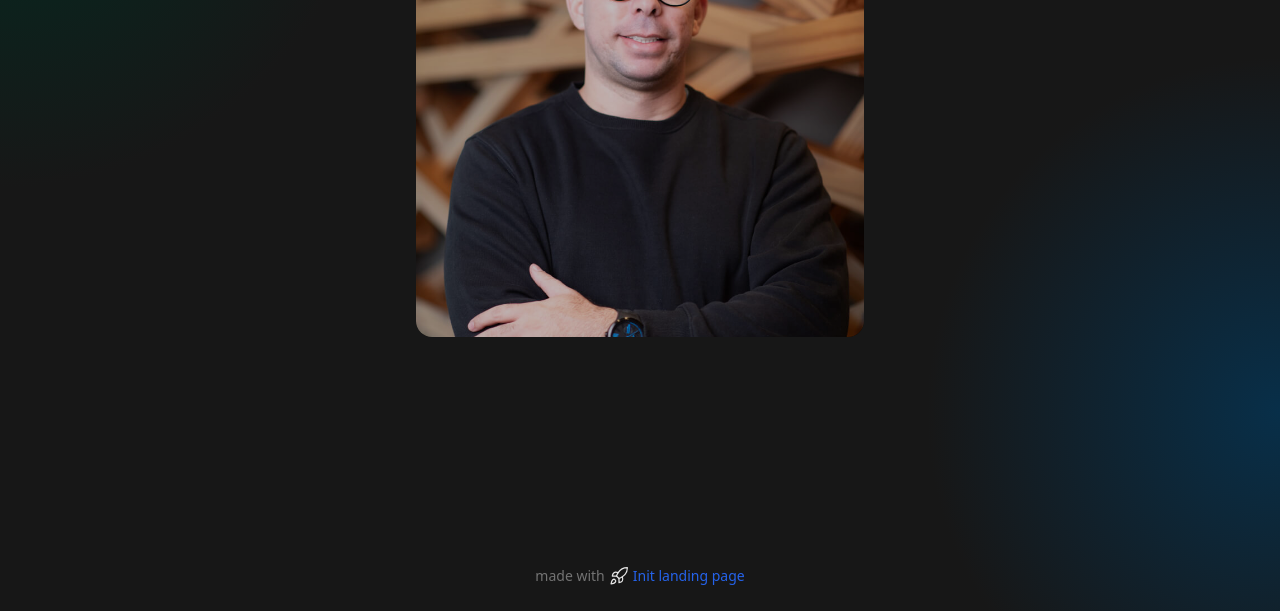
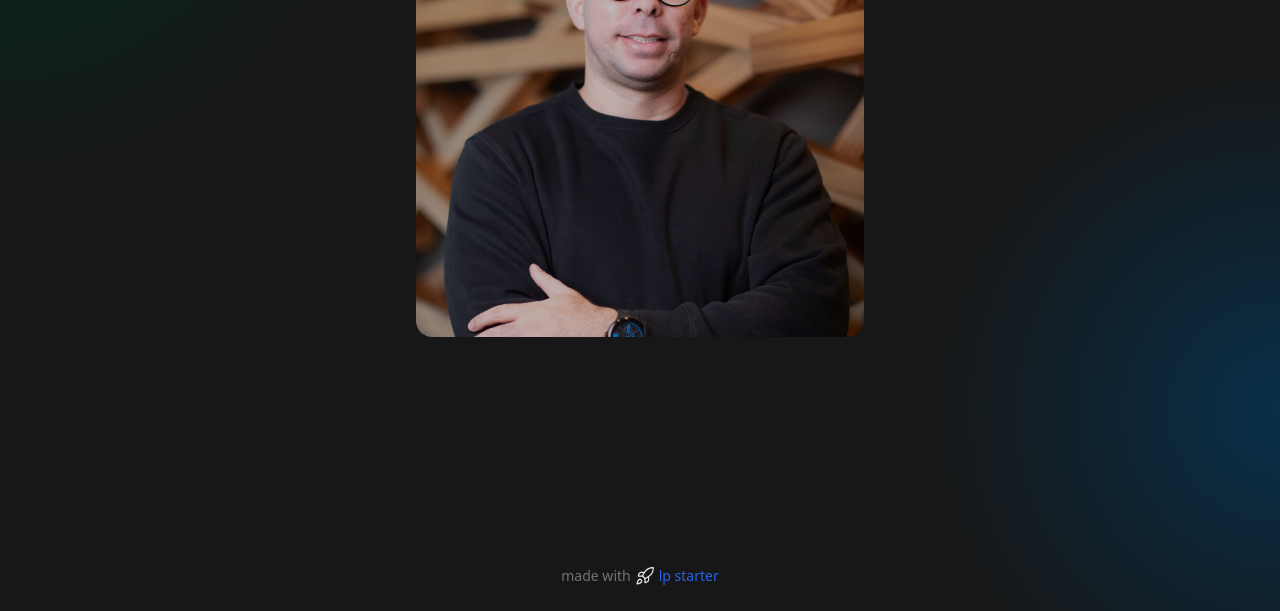
Before and after one commit to leandrow/leandrow.github.io, a website built with Vite: page dev/index.html in a window 1280 px wide. Shown: the part 189-800 px from the top of the page. Built offline with nearby package versions, Linux system fonts and the light colour scheme.

Commit message:
fix link

```diff
--- a/dev/index.html
+++ b/dev/index.html
@@ -89,7 +89,7 @@
             data-lucide="rocket"
             class="w-5 h-5 stroke-m text-neutral-800 dark:text-neutral-200"
           ></i>
-          <a href="https://init-landing-page.vercel.app"> Init landing page </a>
+          <a href="https://lp-starter.vercel.app">lp starter</a>
         </p>
       </div>
     </footer>
```
